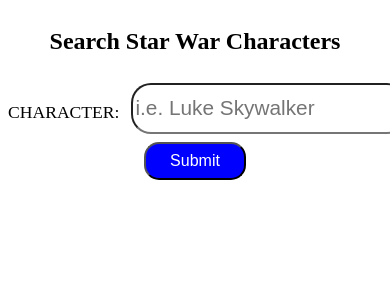
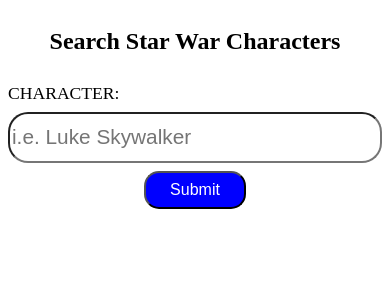
Before and after one commit to railsstudent/react-graphql-starwar, a React (Create React App) app: page / in a window 390 px wide. Shown: the top 300 px of the page. Built offline with nearby package versions, Linux system fonts and the light colour scheme.

Commit message:
responsive web design

```diff
--- a/style.css
+++ b/style.css
@@ -48,3 +48,13 @@
   border-radius: 20px;
   font-size: 1.3rem;
 }
+
+@media screen and (max-width: 400px) {
+  .query-label {
+    flex-direction: column;
+  }
+
+  .query-text {
+    margin-bottom: 0.5rem;
+  }
+}
```
